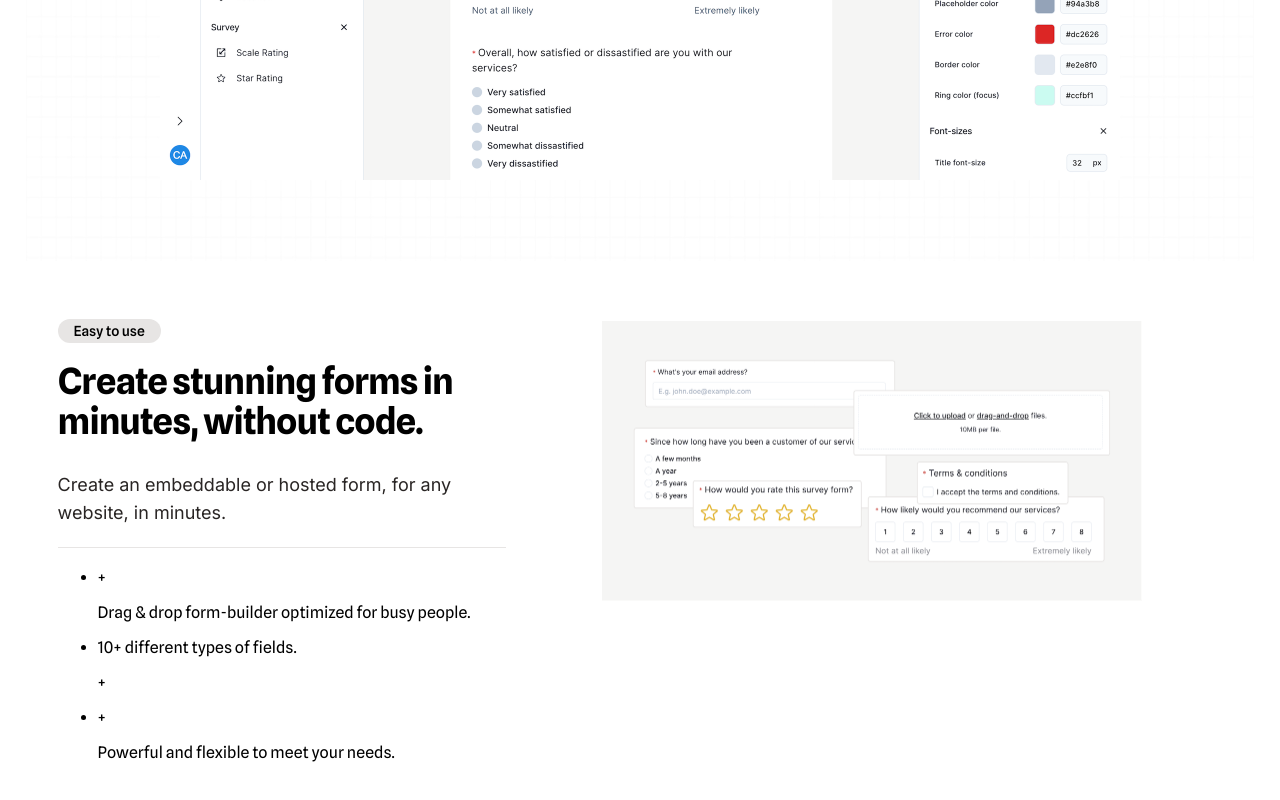
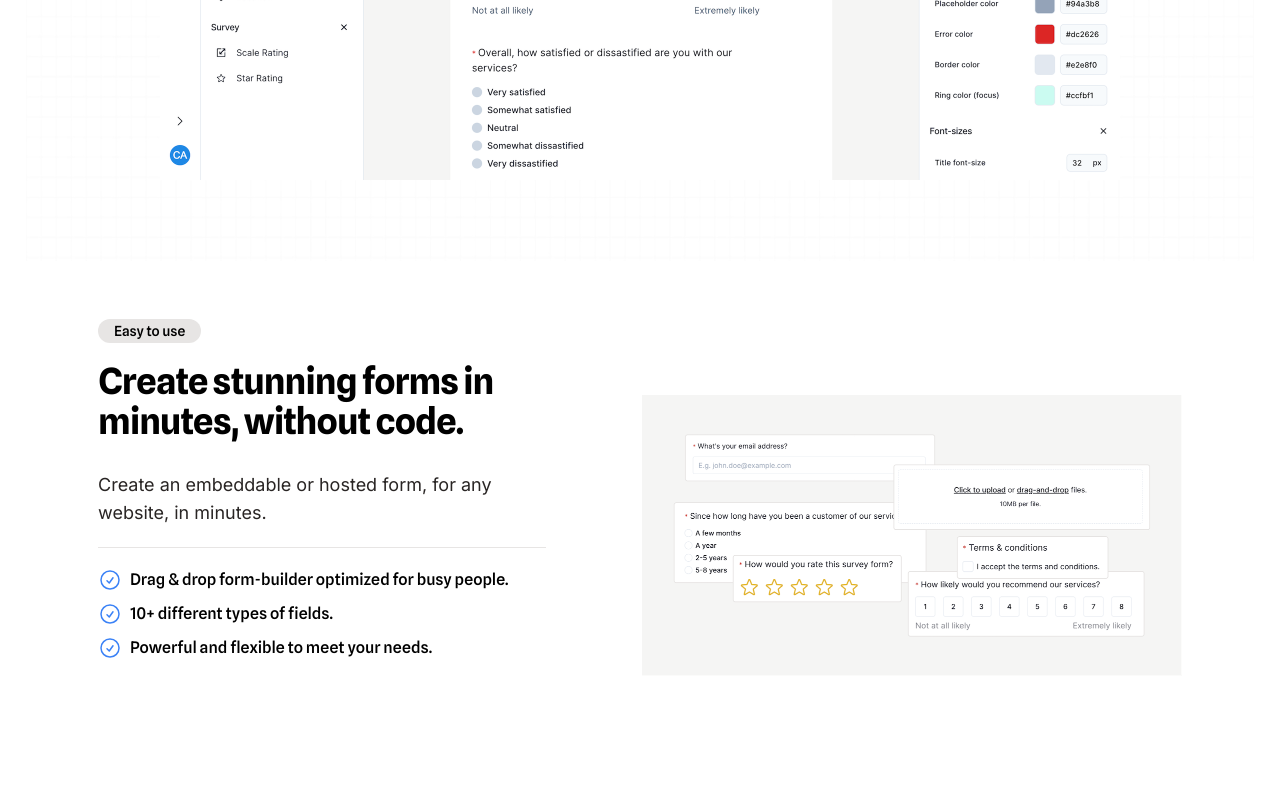
Before and after one commit to Gilsabo/react-landing-page-clone, a JavaScript app: page / in a window 1280 px wide. Shown: the part 994-1794 px from the top of the page. After the commit the page ends 1730 px from the top, so only its background shows below. Built offline with nearby package versions, Linux system fonts and the light colour scheme; the HTML template or start-up script is replaced by a standard one.

Commit message:
Style margin of the p from the unorderlist and move image container from same section with margin auto

```diff
--- a/src/App.js
+++ b/src/App.js
@@ -118,17 +118,62 @@ export default function App() {
             Create an embeddable or hosted form, for any website, in minutes.
           </p>
           <div className={styles.breakLine} />
-          <ul>
+          <ul className={styles.unorderedList}>
             <li>
-              <span>+</span>
+              <svg
+                xmlns="http://www.w3.org/2000/svg"
+                fill="none"
+                viewBox="0 0 24 24"
+                strokeWidth="1.5"
+                stroke="#3b82f6"
+                aria-hidden="true"
+                width="24"
+                height="24"
+              >
+                <path
+                  strokeLinecap="round"
+                  strokeLinejoin="round"
+                  d="M9 12.75L11.25 15 15 9.75M21 12a9 9 0 11-18 0 9 9 0 0118 0z"
+                />
+              </svg>
               <p>Drag & drop form-builder optimized for busy people.</p>
             </li>
             <li>
-              <span>10+ different types of fields.</span>
-              <p>+</p>
+              <svg
+                xmlns="http://www.w3.org/2000/svg"
+                fill="none"
+                viewBox="0 0 24 24"
+                strokeWidth="1.5"
+                stroke="#3b82f6"
+                aria-hidden="true"
+                width="24"
+                height="24"
+              >
+                <path
+                  strokeLinecap="round"
+                  strokeLinejoin="round"
+                  d="M9 12.75L11.25 15 15 9.75M21 12a9 9 0 11-18 0 9 9 0 0118 0z"
+                />
+              </svg>
+              <p>10+ different types of fields.</p>
             </li>
             <li>
-              <span>+</span>
+              <svg
+                xmlns="http://www.w3.org/2000/svg"
+                fill="none"
+                viewBox="0 0 24 24"
+                strokeWidth="1.5"
+                stroke="#3b82f6"
+                aria-hidden="true"
+                width="24"
+                height="24"
+              >
+                <path
+                  strokeLinecap="round"
+                  strokeLinejoin="round"
+                  d="M9 12.75L11.25 15 15 9.75M21 12a9 9 0 11-18 0 9 9 0 0118 0z"
+                />
+              </svg>
               <p>Powerful and flexible to meet your needs.</p>
             </li>
           </ul>
--- a/src/App.module.scss
+++ b/src/App.module.scss
@@ -162,6 +162,7 @@ nav {
   margin: 0px 1.6rem;
   padding: 3.75rem 2rem;
   display: flex;
+  justify-content: center;
 }
 
 .sectionEasyTouseLeftBox {
@@ -172,6 +173,7 @@ nav {
 .sectionEasyTouseImageConainer {
   width: 33.75rem;
   height: 17.53rem;
+  margin-top: auto;
   & img {
     width: 100%;
     height: 100%;
@@ -209,3 +211,21 @@ nav {
   border-top: rgb(231, 229, 228) 1px solid;
   width: 100%;
 }
+
+.unorderedList {
+  list-style-type: none;
+  padding-left: 0px;
+
+  li {
+    display: flex;
+    align-items: center;
+    margin-bottom: 0.625rem;
+  }
+  p {
+    margin-left: 8px;
+    margin-top: 0px;
+    margin-bottom: 0px;
+    font-size: 1rem;
+    font-weight: 500;
+  }
+}
```
